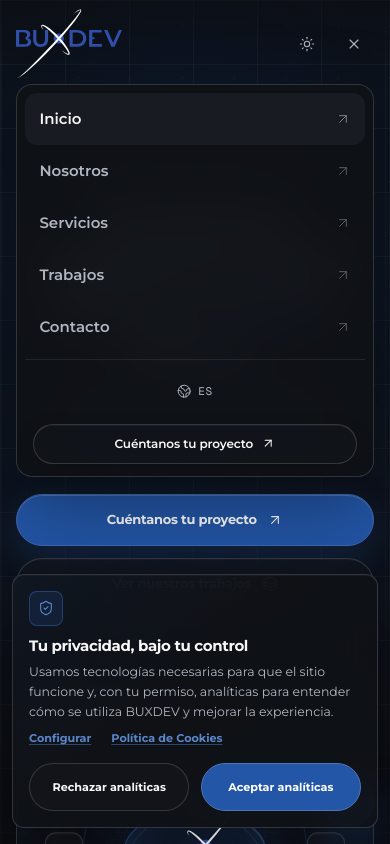
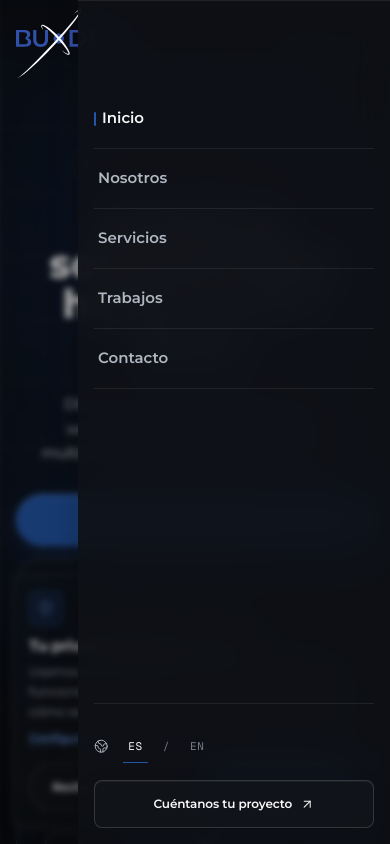
Before and after one commit to IngEsau/Buxdev, a Next.js app: page / in a window 390 px wide. Both pictures are taken after a click on the button 354 px from the left and 43 px from the top of the page. Shown: the top 844 px of the page. Built offline with nearby package versions, Linux system fonts and the light colour scheme.

Commit message:
feat: refine mobile navigation drawer

```diff
--- a/components/navbar.module.css
+++ b/components/navbar.module.css
@@ -158,6 +158,12 @@
   width: 2.5rem;
 }
 
+.menuButton {
+  border-color: transparent;
+  border-radius: 0;
+  background: transparent;
+}
+
 .utilityButton {
   gap: 0.4rem;
   padding-inline: 0.65rem;
@@ -166,8 +172,7 @@
   letter-spacing: 0.05em;
 }
 
-.iconButton svg,
-.menuButton svg {
+.iconButton svg {
   width: 1rem;
   height: 1rem;
   stroke-width: 1.6;
@@ -180,11 +185,62 @@
 }
 
 .iconButton:hover,
-.utilityButton:hover,
-.menuButton:hover {
+.utilityButton:hover {
   border-color: var(--border);
   background: var(--surface);
   color: var(--foreground);
+}
+
+.menuButton:hover {
+  border-color: transparent;
+  background: transparent;
+  color: var(--foreground);
+}
+
+.menuGlyph {
+  position: relative;
+  display: block;
+  width: 1rem;
+  height: 1rem;
+}
+
+.menuGlyph > span {
+  position: absolute;
+  left: 0;
+  width: 100%;
+  height: 1px;
+  background: currentColor;
+  transform-origin: center;
+  transition:
+    top 190ms ease,
+    opacity 190ms ease,
+    transform 190ms ease;
+}
+
+.menuGlyph > span:nth-child(1) {
+  top: 0.2rem;
+}
+
+.menuGlyph > span:nth-child(2) {
+  top: 0.5rem;
+}
+
+.menuGlyph > span:nth-child(3) {
+  top: 0.8rem;
+}
+
+.menuGlyph[data-open="true"] > span:nth-child(1) {
+  top: 0.5rem;
+  transform: rotate(45deg);
+}
+
+.menuGlyph[data-open="true"] > span:nth-child(2) {
+  opacity: 0;
+}
+
+.menuGlyph[data-open="true"] > span:nth-child(3) {
+  top: 0.5rem;
+  transform: rotate(-45deg);
 }
 
 .headerCta,
@@ -257,35 +313,71 @@
   color: var(--brand-hover);
 }
 
+.mobileOverlay,
 .mobileMenu {
-  position: absolute;
-  top: calc(var(--header-height) - 0.25rem);
-  right: var(--page-gutter);
-  left: var(--page-gutter);
   display: none;
-  max-height: calc(100dvh - var(--header-height) - 1rem);
-  padding: 0.5rem;
-  overflow-y: auto;
-  border: 1px solid var(--border-strong);
-  border-radius: var(--radius-lg);
-  background: color-mix(in srgb, var(--background-elevated) 94%, transparent);
-  box-shadow: 0 28px 80px rgb(0 0 0 / 38%);
-  backdrop-filter: blur(24px) saturate(130%);
+}
+
+.mobileOverlay {
+  position: fixed;
+  inset: 0;
+  z-index: 1;
+  background: rgb(0 0 0 / 32%);
   opacity: 0;
   pointer-events: none;
-  transform: translateY(-0.5rem) scale(0.985);
-  transform-origin: top center;
+  transition: opacity 200ms ease;
+}
+
+.mobileOverlay[data-open="true"] {
+  opacity: 1;
+  pointer-events: auto;
+}
+
+.mobileMenu {
+  position: fixed;
+  top: 0;
+  right: 0;
+  bottom: 0;
+  left: auto;
+  z-index: 4;
+  width: 80vw;
+  max-width: none;
+  padding:
+    var(--header-height) clamp(1rem, 4vw, 1.5rem)
+    max(1rem, env(safe-area-inset-bottom));
+  overflow-y: auto;
+  border: 0;
+  border-top: 1px solid var(--border);
+  border-radius: 0;
+  background: var(--background-elevated);
+  box-shadow: -0.5rem 0 1.5rem rgb(0 0 0 / 12%);
+  opacity: 0;
+  pointer-events: none;
+  transform: translateY(-0.375rem);
   visibility: hidden;
   transition:
-    opacity 180ms ease,
-    transform 180ms ease,
-    visibility 180ms ease;
+    opacity 200ms ease,
+    transform 200ms ease,
+    visibility 200ms ease;
+}
+
+@supports ((backdrop-filter: blur(1px)) or (-webkit-backdrop-filter: blur(1px))) {
+  .mobileOverlay {
+    -webkit-backdrop-filter: blur(3px);
+    backdrop-filter: blur(3px);
+  }
+
+  .mobileMenu {
+    background: color-mix(in srgb, var(--background-elevated) 92%, transparent);
+    -webkit-backdrop-filter: blur(20px) saturate(120%);
+    backdrop-filter: blur(20px) saturate(120%);
+  }
 }
 
 .mobileMenu[data-open="true"] {
   opacity: 1;
   pointer-events: auto;
-  transform: translateY(0) scale(1);
+  transform: translateY(0);
   visibility: visible;
 }
 
@@ -295,47 +387,119 @@
 }
 
 .mobileLink {
+  position: relative;
   display: flex;
-  min-height: 3.25rem;
+  min-height: 3.75rem;
   align-items: center;
-  justify-content: space-between;
-  padding-inline: 0.9rem;
-  border-radius: var(--radius-md);
+  padding-inline: 0.25rem;
+  border-bottom: 1px solid var(--border);
   color: var(--foreground-muted);
   font-size: 0.9375rem;
   font-weight: 550;
   text-decoration: none;
   transition:
-    background-color 160ms ease,
-    color 160ms ease;
+    color 160ms ease,
+    padding-left 160ms ease;
 }
 
-.mobileLink svg {
-  width: 1rem;
-  height: 1rem;
-  opacity: 0.45;
-  stroke-width: 1.5;
+.mobileLink::before {
+  position: absolute;
+  top: 50%;
+  left: 0;
+  width: 2px;
+  height: 0.875rem;
+  border-radius: 1px;
+  content: "";
+  background: var(--brand);
+  opacity: 0;
+  transform: translateY(-50%);
+  transition: opacity 160ms ease;
 }
 
 .mobileLink:hover,
+.mobileLink:focus-visible,
 .mobileLink[aria-current="page"] {
-  background: var(--surface-hover);
+  padding-left: 0.5rem;
   color: var(--foreground);
+}
+
+.mobileLink[aria-current="page"]::before {
+  opacity: 1;
 }
 
 .mobileMenuFooter {
   display: flex;
-  align-items: center;
-  justify-content: space-between;
+  align-items: stretch;
+  flex-direction: column;
   gap: 0.75rem;
-  padding: 0.75rem 0.5rem 0.25rem;
-  margin-top: 0.35rem;
+  padding-top: 1.25rem;
+  margin-top: auto;
   border-top: 1px solid var(--border);
 }
 
+.mobileLanguages {
+  display: inline-flex;
+  min-height: 2.75rem;
+  align-items: center;
+  gap: 0.45rem;
+  color: var(--foreground-subtle);
+  font-family: var(--font-geist-mono), ui-monospace, monospace;
+  font-size: 0.6875rem;
+  letter-spacing: 0.06em;
+}
+
+.mobileLanguages > svg {
+  width: 0.9rem;
+  height: 0.9rem;
+  color: var(--foreground-muted);
+  stroke-width: 1.6;
+}
+
+.mobileLanguages button {
+  position: relative;
+  min-width: 2.5rem;
+  min-height: 2.75rem;
+  padding: 0;
+  border: 0;
+  background: transparent;
+  color: var(--foreground-subtle);
+  font: inherit;
+  cursor: pointer;
+  transition: color 160ms ease;
+}
+
+.mobileLanguages button::after {
+  position: absolute;
+  right: 0.45rem;
+  bottom: 0.3rem;
+  left: 0.45rem;
+  height: 1px;
+  content: "";
+  background: var(--brand);
+  opacity: 0;
+  transform: scaleX(0.5);
+  transition:
+    opacity 160ms ease,
+    transform 160ms ease;
+}
+
+.mobileLanguages button:hover,
+.mobileLanguages button:focus-visible,
+.mobileLanguages button[aria-pressed="true"] {
+  color: var(--foreground);
+}
+
+.mobileLanguages button[aria-pressed="true"]::after {
+  opacity: 1;
+  transform: scaleX(1);
+}
+
 .mobileCta {
-  flex: 1;
+  flex: none;
+  width: 100%;
+  min-height: 3rem;
   padding-inline: 1rem;
+  border-radius: var(--radius-sm);
 }
 
 @media (max-width: 68rem) {
@@ -350,8 +514,24 @@
 }
 
 @media (max-width: 56rem) {
+  .header {
+    z-index: 1000;
+  }
+
+  .header.menuOpen {
+    -webkit-backdrop-filter: none;
+    backdrop-filter: none;
+  }
+
   .headerInner {
+    position: relative;
+    z-index: 3;
     grid-template-columns: 1fr auto;
+  }
+
+  .mobileActions {
+    position: relative;
+    z-index: 5;
   }
 
   .desktopNav,
@@ -360,8 +540,13 @@
   }
 
   .mobileActions,
+  .mobileOverlay,
   .mobileMenu {
     display: flex;
+  }
+
+  .mobileOverlay {
+    display: block;
   }
 
   .mobileMenu {
@@ -383,14 +568,16 @@
   .header {
     --page-gutter: 1rem;
   }
+}
 
-  .mobileMenuFooter {
-    align-items: stretch;
-    flex-direction: column;
-  }
-
-  .mobileMenuFooter > div,
-  .mobileMenuFooter .utilityButton {
-    width: 100%;
+@media (prefers-reduced-motion: reduce) {
+  .menuGlyph > span,
+  .mobileOverlay,
+  .mobileMenu,
+  .mobileLink,
+  .mobileLink::before,
+  .mobileLanguages button,
+  .mobileLanguages button::after {
+    transition: none;
   }
 }
--- a/components/navbar.tsx
+++ b/components/navbar.tsx
@@ -4,7 +4,7 @@ import { useEffect, useRef, useState } from "react"
 import Image from "next/image"
 import Link from "next/link"
 import { usePathname } from "next/navigation"
-import { ArrowUpRight, Globe2, Menu, Moon, Sun, X } from "lucide-react"
+import { ArrowUpRight, Globe2, Moon, Sun } from "lucide-react"
 
 import {
   DropdownMenu,
@@ -45,6 +45,7 @@ function NavbarContent({ pathname }: NavbarContentProps) {
   const [languageMenuOpen, setLanguageMenuOpen] = useState<"desktop" | "mobile" | null>(null)
   const headerRef = useRef<HTMLElement>(null)
   const menuButtonRef = useRef<HTMLButtonElement>(null)
+  const mobileMenuRef = useRef<HTMLElement>(null)
   const { t, language, setLanguage } = useLanguage()
   const { theme, toggleTheme } = useTheme()
   const normalizedPathname = normalizePathname(pathname)
@@ -102,10 +103,32 @@ function NavbarContent({ pathname }: NavbarContentProps) {
     if (!isOpen) return
 
     const handleKeyDown = (event: KeyboardEvent) => {
-      if (event.key !== "Escape" || event.defaultPrevented || languageMenuOpen) return
+      if (event.key === "Escape" && !event.defaultPrevented && !languageMenuOpen) {
+        setIsOpen(false)
+        menuButtonRef.current?.focus()
+        return
+      }
 
-      setIsOpen(false)
-      menuButtonRef.current?.focus()
+      if (event.key !== "Tab") return
+
+      const menuControls = Array.from(
+        mobileMenuRef.current?.querySelectorAll<HTMLElement>(
+          'a[href], button:not([disabled]):not([tabindex="-1"])',
+        ) ?? [],
+      )
+      const controls = [menuButtonRef.current, ...menuControls].filter(
+        (control): control is HTMLElement => control !== null,
+      )
+      const firstControl = controls[0]
+      const lastControl = controls.at(-1)
+
+      if (event.shiftKey && document.activeElement === firstControl) {
+        event.preventDefault()
+        lastControl?.focus()
+      } else if (!event.shiftKey && document.activeElement === lastControl) {
+        event.preventDefault()
+        firstControl?.focus()
+      }
     }
 
     window.addEventListener("keydown", handleKeyDown)
@@ -151,7 +174,10 @@ function NavbarContent({ pathname }: NavbarContentProps) {
   )
 
   return (
-    <header ref={headerRef} className={cn(styles.header, scrolled && styles.scrolled)}>
+    <header
+      ref={headerRef}
+      className={cn(styles.header, scrolled && styles.scrolled, isOpen && styles.menuOpen)}
+    >
       <div className={styles.headerInner}>
         <Link
           href="/"
@@ -227,12 +253,27 @@ function NavbarContent({ pathname }: NavbarContentProps) {
             aria-expanded={isOpen}
             aria-controls="mobile-navigation"
           >
-            {isOpen ? <X aria-hidden="true" /> : <Menu aria-hidden="true" />}
+            <span className={styles.menuGlyph} data-open={isOpen} aria-hidden="true">
+              <span />
+              <span />
+              <span />
+            </span>
           </button>
         </div>
       </div>
 
+      <div
+        className={styles.mobileOverlay}
+        data-open={isOpen}
+        aria-hidden="true"
+        onClick={() => {
+          setIsOpen(false)
+          menuButtonRef.current?.focus()
+        }}
+      />
+
       <nav
+        ref={mobileMenuRef}
         id="mobile-navigation"
         className={styles.mobileMenu}
         data-open={isOpen}
@@ -249,14 +290,34 @@ function NavbarContent({ pathname }: NavbarContentProps) {
               tabIndex={isOpen ? 0 : -1}
               aria-current={normalizedPathname === normalizePathname(item.href) ? "page" : undefined}
             >
-              <span>{t.nav[item.key]}</span>
-              <ArrowUpRight aria-hidden="true" />
+              {t.nav[item.key]}
             </Link>
           ))}
         </div>
 
         <div className={styles.mobileMenuFooter}>
-          {renderLanguageMenu("mobile", isOpen ? 0 : -1)}
+          <div className={styles.mobileLanguages} role="group" aria-label={t.header.language}>
+            <Globe2 aria-hidden="true" />
+            <button
+              type="button"
+              onClick={() => setLanguage("es")}
+              aria-pressed={language === "es"}
+              tabIndex={isOpen ? 0 : -1}
+              lang="es"
+            >
+              ES
+            </button>
+            <span aria-hidden="true">/</span>
+            <button
+              type="button"
+              onClick={() => setLanguage("en")}
+              aria-pressed={language === "en"}
+              tabIndex={isOpen ? 0 : -1}
+              lang="en"
+            >
+              EN
+            </button>
+          </div>
           <Link
             href="/contact/"
             className={styles.mobileCta}
```
